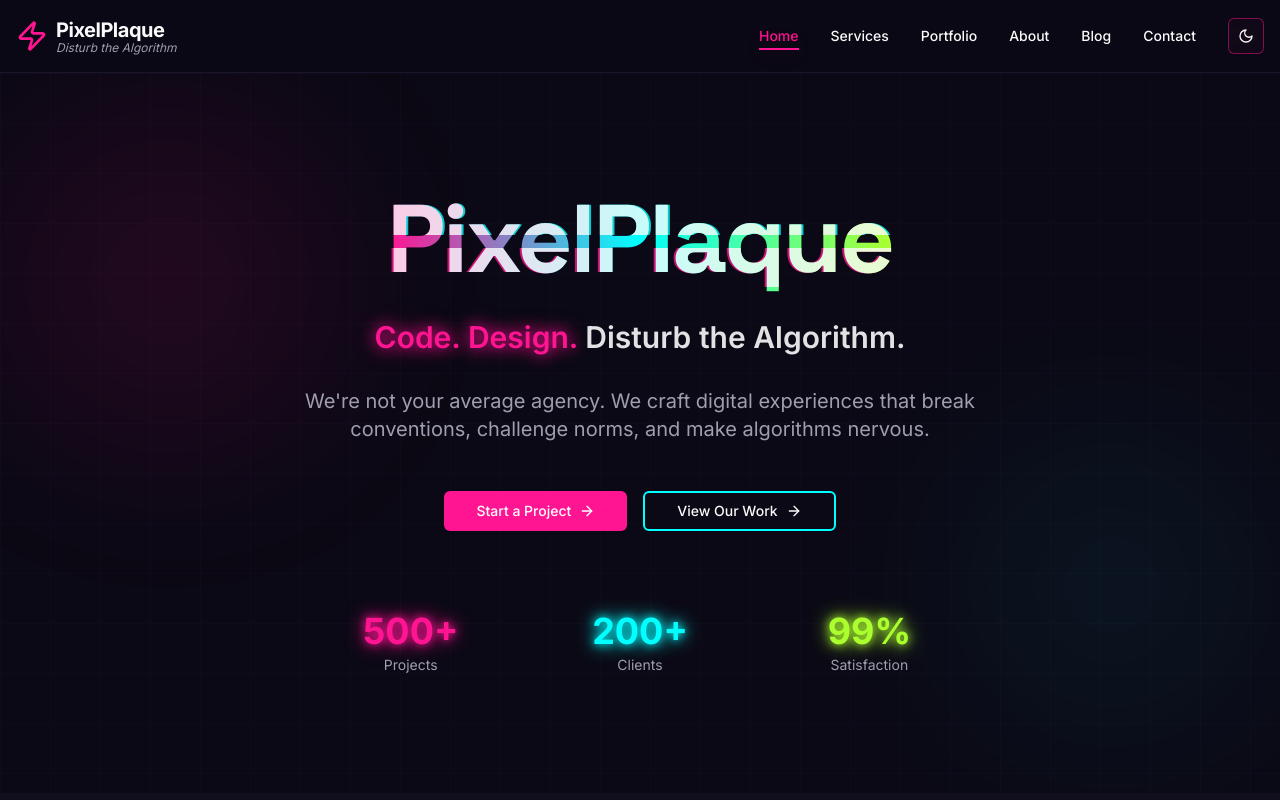
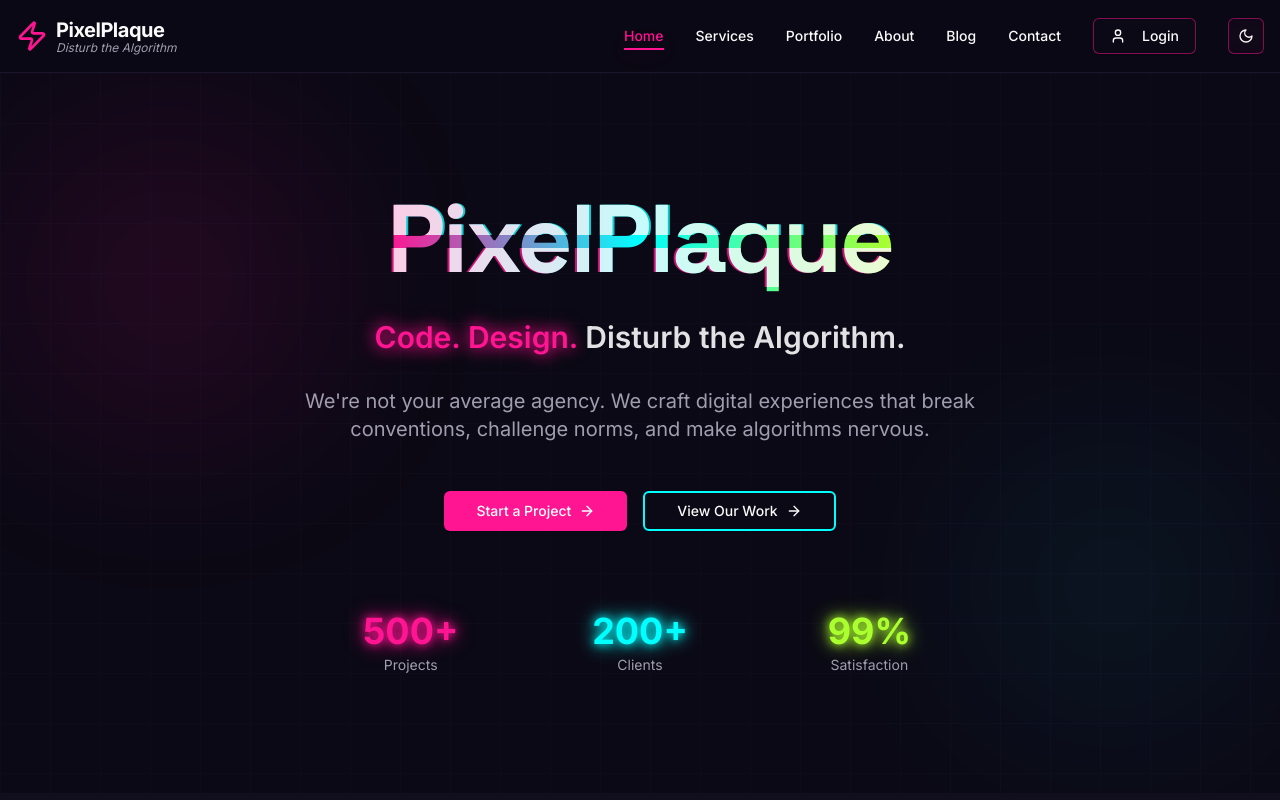
Before and after one commit to TheLiquidIvy/12345, a React (Vite) app: page / in a window 1280 px wide. Shown: the top 800 px of the page. Built offline with nearby package versions, Linux system fonts and the light colour scheme.

Commit message:
login button

```diff
--- a/src/components/Layout.tsx
+++ b/src/components/Layout.tsx
@@ -1,14 +1,16 @@
 
 import { useState, useEffect } from 'react';
 import { Link, useLocation, Outlet } from 'react-router-dom';
-import { Menu, X, Sun, Moon, Zap } from 'lucide-react';
+import { Menu, X, Sun, Moon, Zap, User } from 'lucide-react';
 import { Button } from '@/components/ui/button';
 import { useThemeStore } from '@/store/theme-store';
+import { useAuth } from '@/hooks/use-auth';
 import { cn } from '@/lib/utils';
 
 export function Layout() {
   const [mobileMenuOpen, setMobileMenuOpen] = useState(false);
   const { theme, toggleTheme } = useThemeStore();
+  const { isAuthenticated } = useAuth();
   const location = useLocation();
 
   // Close mobile menu on route change
@@ -67,6 +69,22 @@ export function Layout() {
                   <span className="absolute -bottom-1 left-0 w-0 h-0.5 bg-secondary group-hover:w-full transition-all duration-300" />
                 </Link>
               ))}
+
+              {isAuthenticated ? (
+                <Link to="/admin/dashboard">
+                  <Button variant="outline" className="border-primary/50 hover:border-primary">
+                    <User className="w-4 h-4 mr-2" />
+                    Dashboard
+                  </Button>
+                </Link>
+              ) : (
+                <Link to="/login">
+                  <Button variant="outline" className="border-primary/50 hover:border-primary">
+                    <User className="w-4 h-4 mr-2" />
+                    Login
+                  </Button>
+                </Link>
+              )}
 
               {/* Theme Toggle */}
               <Button
@@ -136,6 +154,23 @@ export function Layout() {
                     {link.label}
                   </Link>
                 ))}
+                <div className="border-t border-border/50 pt-4">
+                  {isAuthenticated ? (
+                    <Link to="/admin/dashboard">
+                      <Button variant="outline" className="w-full border-primary/50 hover:border-primary">
+                        <User className="w-4 h-4 mr-2" />
+                        Dashboard
+                      </Button>
+                    </Link>
+                  ) : (
+                    <Link to="/login">
+                      <Button variant="outline" className="w-full border-primary/50 hover:border-primary">
+                        <User className="w-4 h-4 mr-2" />
+                        Login
+                      </Button>
+                    </Link>
+                  )}
+                </div>
               </div>
             </div>
           )}
```
